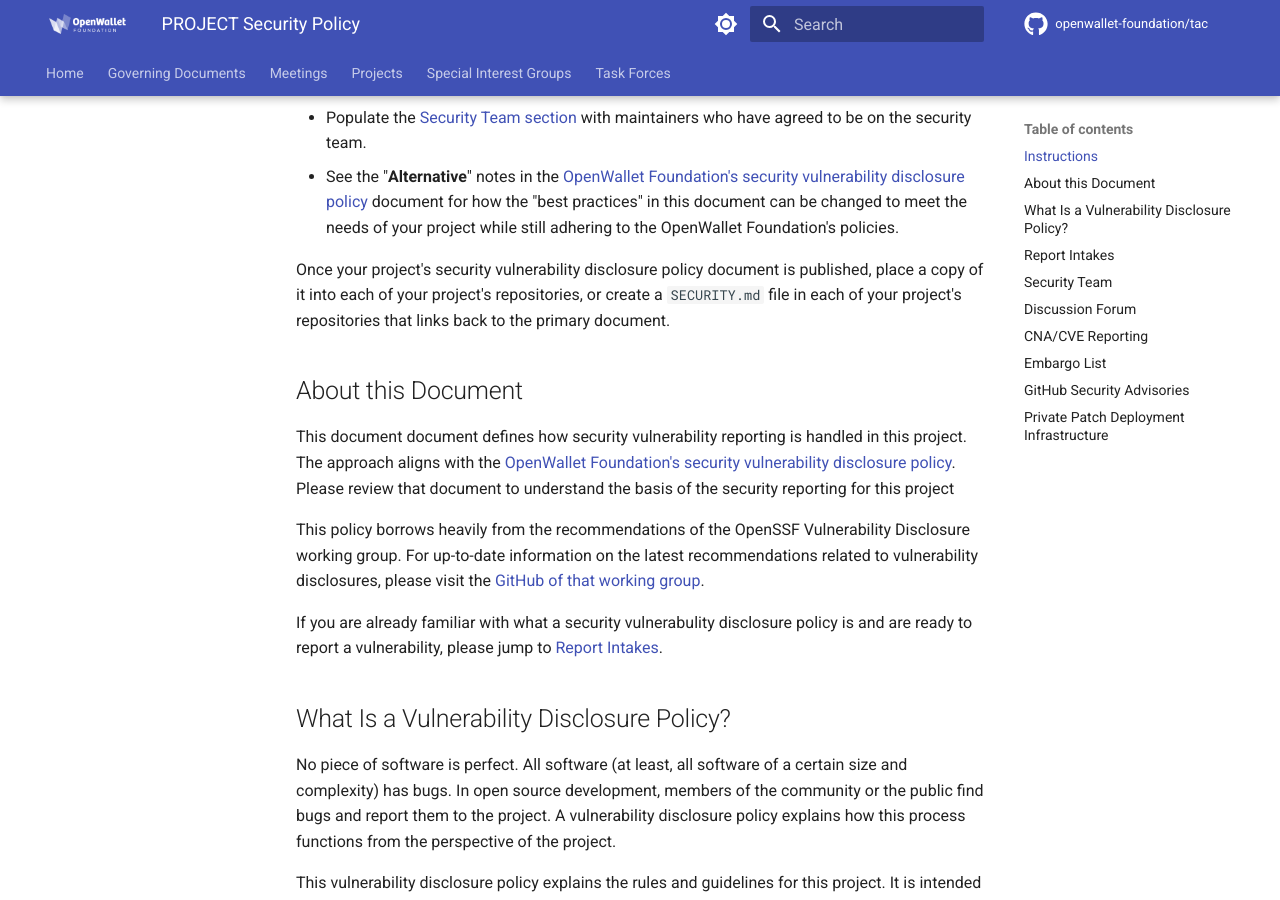
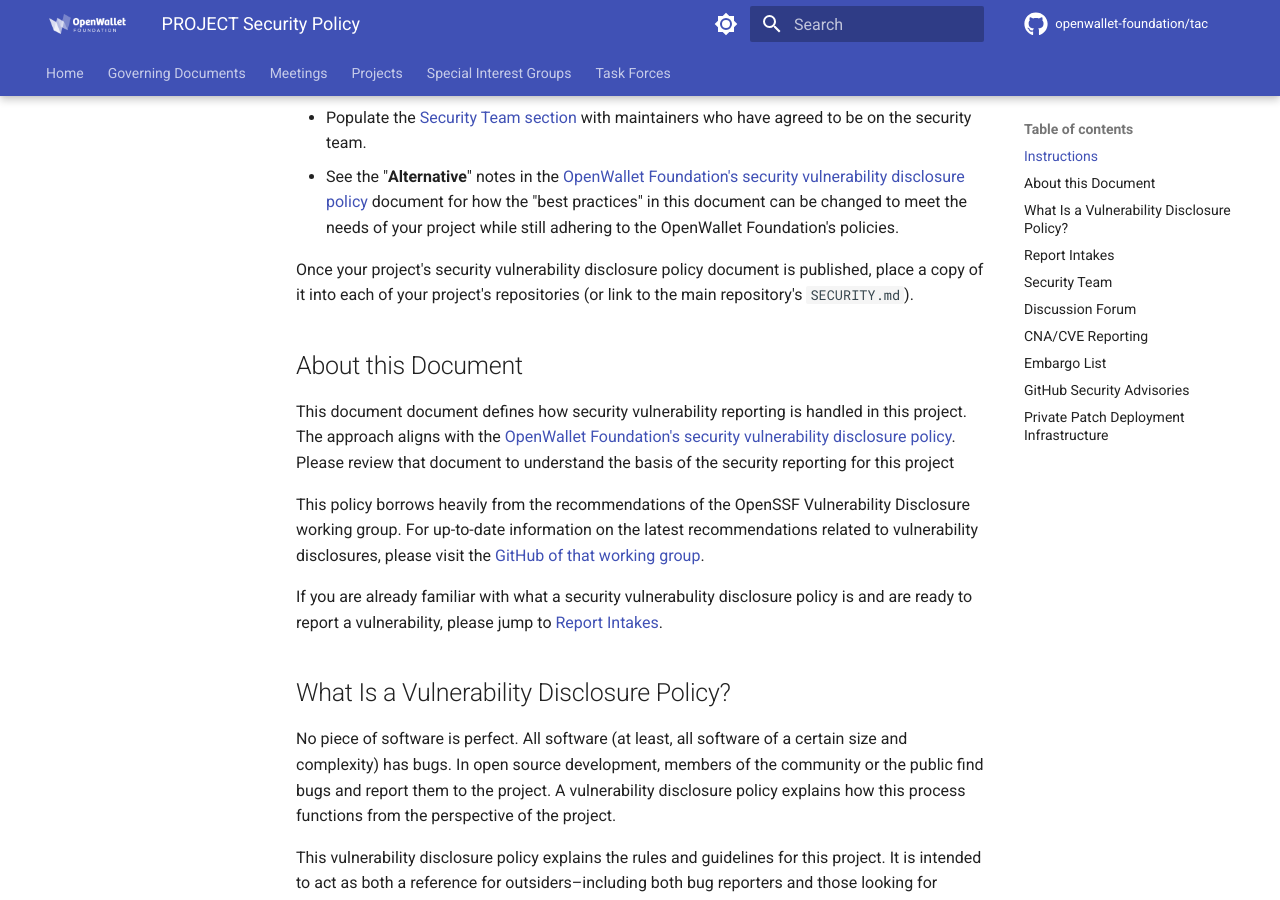
Before and after one commit to openwallet-foundation/tac, an MkDocs documentation site: the page built from docs/governance/security-template.md, in a window 1280 px wide and 900 px high, scrolled down 334 px. Built offline with MkDocs 1.6.1 and Material for MkDocs 9.7.7, drawn with Linux system fonts in a browser that asks for light colours; comment, search, counter and statistics services are not loaded.

Commit message:
Update instructions
Signed-off-by: Tracy Kuhrt <tracy.a.kuhrt@accenture.com>

```diff
--- a/docs/governance/security-template.md
+++ b/docs/governance/security-template.md
@@ -13,9 +13,8 @@ and adjust it as necessary for your project. Notably:
 * See the "**Alternative**" notes in the [OpenWallet Foundation's security vulnerability disclosure policy] document for how the "best practices" in this document can be changed to meet the needs of your project while still adhering to the OpenWallet Foundation's policies.
 
 Once your project's security vulnerability disclosure policy document is
-published, place a copy of it into each of your project's repositories, or
-create a `SECURITY.md` file in each of your project's repositories that links
-back to the primary document.
+published, place a copy of it into each of your project's repositories
+(or link to the main repository's `SECURITY.md`).
 
 [OpenWallet Foundation's security vulnerability disclosure policy]: https://tac.openwallet.foundation/governance/security/
 
```
